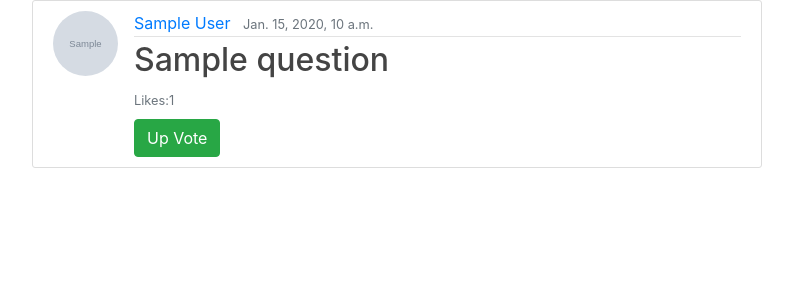
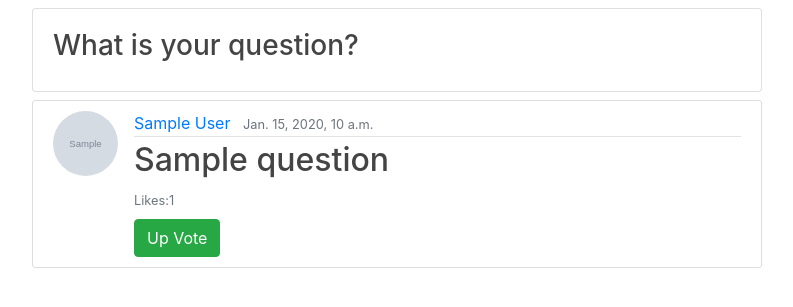
Before and after one commit to Nandakishore19/Quora-Django, a Django app: template quorabase/templates/quorabase/home.html in a window 1280 px wide. Shown: the part 56-363 px from the top of the page, without its empty margins (53-846 px from the left). Run offline with Django 3.2, Linux system fonts and the light colour scheme; the template is opened without the code that fills it: most values are stand-ins (such as "Sample title", 1, 10 or a date in 2020); grey boxes marked "Sample" are stand-in pictures.

Commit message:
formatting

```diff
--- a/quorabase/forms.py
+++ b/quorabase/forms.py
@@ -2,7 +2,8 @@ from django import forms
 from django.forms import ModelForm
 from .models import Answer
 
+
 class AnswerForm(forms.ModelForm):
     class Meta:
         model = Answer
-        fields = ['text']
+        fields = ["text"]
--- a/quorabase/templates/quorabase/answer_form.html
+++ b/quorabase/templates/quorabase/answer_form.html
@@ -1,5 +1,5 @@
-{% extends 'quorabase/base.html'%} {%load crispy_forms_tags%}
- {%block content%}
+{% extends 'quorabase/base.html'%}
+{%load crispy_forms_tags%} {%block content%}
 <div class="content-section">
   <form action="" method="post">
     {%csrf_token%}
--- a/quorabase/templates/quorabase/answers.html
+++ b/quorabase/templates/quorabase/answers.html
@@ -1,5 +1,6 @@
 {% extends 'quorabase/base.html'%}
 {%block content%}
+{%if answers%}
 {%for answer in answers%}
 <article class="media content-section">
   <!-- <img class= "rounded-circle article-img" src="{{ post.author.profile.image.url }}" alt=""> -->
@@ -17,4 +18,9 @@
   </div>
 </article>
 {% endfor %}
+{%else %}
+<h3>
+    {{view.kwargs.username}} is yet to answer any questions
+</h3>
+{%endif%}
 {%endblock content%}
--- a/quorabase/templates/quorabase/base.html
+++ b/quorabase/templates/quorabase/base.html
@@ -9,20 +9,30 @@
     {%else%}
     <title>Quora</title>
     {%endif%}
-    <link rel="stylesheet" href="{% static 'quorabase/main.css'%}">
+    <link rel="stylesheet" href="{% static 'quorabase/main.css'%}" />
     <link
       rel="stylesheet"
       href="https://cdn.jsdelivr.net/npm/bootstrap@4.4.1/dist/css/bootstrap.min.css"
       integrity="sha384-Vkoo8x4CGsO3+Hhxv8T/Q5PaXtkKtu6ug5TOeNV6gBiFeWPGFN9MuhOf23Q9Ifjh"
       crossorigin="anonymous"
     />
+    <link rel="shortcut icon" type="image/png" href="{% static 'quora.ico' %}" >
+
   </head>
   <body>
     <header class="site-header">
       <nav class="navbar navbar-expand-md navbar-dark bg-steel fixed-top">
         <div class="container">
           <a class="navbar-brand mr-4" href="/">Quora</a>
-            <button class="navbar-toggler" type="button" data-toggle="collapse" data-target="#navbarToggle" aria-controls="navbarToggle" aria-expanded="false" aria-label="Toggle navigation">
+          <button
+            class="navbar-toggler"
+            type="button"
+            data-toggle="collapse"
+            data-target="#navbarToggle"
+            aria-controls="navbarToggle"
+            aria-expanded="false"
+            aria-label="Toggle navigation"
+          >
             <span class="navbar-toggler-icon"></span>
           </button>
           <div class="collapse navbar-collapse" id="navbarToggle">
@@ -33,32 +43,30 @@
             <!-- Navbar Right Side -->
             <div class="navbar-nav">
               {% if user.is_authenticated%}
-                <a class="nav-item nav-link" href="{%url 'ask-question'%}">Ask question</a>
+              <!-- <a class="nav-item active nav-link" href="{%url 'ask-question'%}">Ask question</a> -->
               <a class="nav-item nav-link" href="{%url 'profile'%}">Profile</a>
               <a class="nav-item nav-link" href="{%url 'logout'%}">Logout</a>
               {%else%}
               <a class="nav-item nav-link" href="{%url 'login'%}">Login</a>
-                  <a class="nav-item nav-link" href="{%url 'register'%}">Register</a>
+              <a class="nav-item nav-link" href="{%url 'register'%}"
+                >Register</a>
               {%endif%}
             </div>
           </div>
         </div>
       </nav>
     </header>
-    <main role="main" class="container",style = "margin-top: 70px;">
+    <main role="main" class="container" ,style="margin-top: 70px;">
       <div class="row">
         <div class="col-md-8">
           {%if messages%}
           {%for message in messages%}
-          <div class="alert alert-{{message.tags }}">
-            {{message}}
-          </div>
+          <div class="alert alert-{{message.tags }}">{{message}}</div>
           {%endfor%}
           {%endif%}
-
-        {% block content %}{% endblock content %}
+          {% block content %}
+          {% endblock content %}
         </div>
-
       </div>
     </main>
 
--- a/quorabase/templates/quorabase/home.html
+++ b/quorabase/templates/quorabase/home.html
@@ -1,25 +1,43 @@
-{%extends "quorabase/base.html"%}
-{%block content%}
+{%extends "quorabase/base.html"%} {%block content%}
+<a href="{% url 'ask-question' %}" style="text-decoration: none">
+  <div class="card mb-2 mt-2">
+    <div class="card-body">
+        <h3 class="fw-bold">
+          What is your question?
+        </h3>
+    </div>
+  </div>
+</a>
 {%for question in questions%}
 <article class="media content-section">
-    <img class="rounded-circle article-img" src="{{ question.author.profile.image.url }}" alt="">
+  <img
+    class="rounded-circle article-img"
+    src="{{ question.author.profile.image.url }}"
+    alt=""
+  />
   <div class="media-body">
     <div class="article-metadata">
-        <a class="mr-2" href="#">{{ question.author }}</a>
+      <a class="mr-2" href="{%url 'about-user' question.author.username %}">{{ question.author }}</a>
       <small class="text-muted">{{ question.created_at }}</small>
     </div>
 
-      <h2><a class="article-title" href="{%url 'question-detail' question.pk%}">{{ question.title }}</a></h2> <!--Question Here-->
-      <small class="text-muted">
-        Likes:{{question.vote.count}}
-      </small>
-      <br>
+    <h2>
+      <a class="article-title" href="{%url 'question-detail' question.pk%}"
+        >{{ question.title }}</a
+      >
+    </h2>
+    <!--Question Here-->
+    <small class="text-muted"> Likes:{{question.vote.count}} </small>
+    <br />
     {% if request.user in question.vote.all%}
-      <a href="{%url 'upvote-question' question.id%}" class="btn btn-danger mt-2">Down Vote</a>
+    <a href="{%url 'upvote-question' question.id%}" class="btn btn-danger mt-2"
+      >Down Vote</a
+    >
     {%else%}
-      <a href="{%url 'upvote-question' question.id%}" class="btn btn-success mt-2">Up Vote</a>
+    <a href="{%url 'upvote-question' question.id%}" class="btn btn-success mt-2"
+      >Up Vote</a
+    >
     {%endif%}
-
 
     <!-- <p class="article-content">{{ post.content }}</p> might remove -->
   </div>
--- a/quorabase/templates/quorabase/question_form.html
+++ b/quorabase/templates/quorabase/question_form.html
@@ -1,5 +1,4 @@
-{% extends 'quorabase/base.html'%} {%load crispy_forms_tags%}
- {%block content%}
+{% extends 'quorabase/base.html'%} {%load crispy_forms_tags%} {%block content%}
 <div class="content-section">
   <form action="" method="post">
     {%csrf_token%}
--- a/quorabase/templates/quorabase/questions.html
+++ b/quorabase/templates/quorabase/questions.html
@@ -1,5 +1,6 @@
 {% extends 'quorabase/base.html'%}
 {%block content%}
+{%if questions%}
 {%for question in questions%}
 <article class="media content-section">
   <!-- <img class= "rounded-circle article-img" src="{{ post.author.profile.image.url }}" alt=""> -->
@@ -14,4 +15,9 @@
   </div>
 </article>
 {% endfor %}
+{%else %}
+<h3>
+    {{view.kwargs.username}} is yet to ask any questions
+</h3>
+{%endif%}
 {%endblock content%}
```
Also changed, not shown: quorabase/templates/quorabase/answer_confirm_delete.html (+6 -5 lines), quorabase/templates/quorabase/answer_detail.html (deleted, +0 -17 lines), quorabase/templates/quorabase/question_confirm_delete.html (+6 -5 lines), quorabase/templates/quorabase/question_detail.html (+45 -20 lines), quorabase/views.py (+6 -8 lines), README.md, quorabase/static/quora.ico (added). Lines whose indentation alone changed are shown as unchanged.
